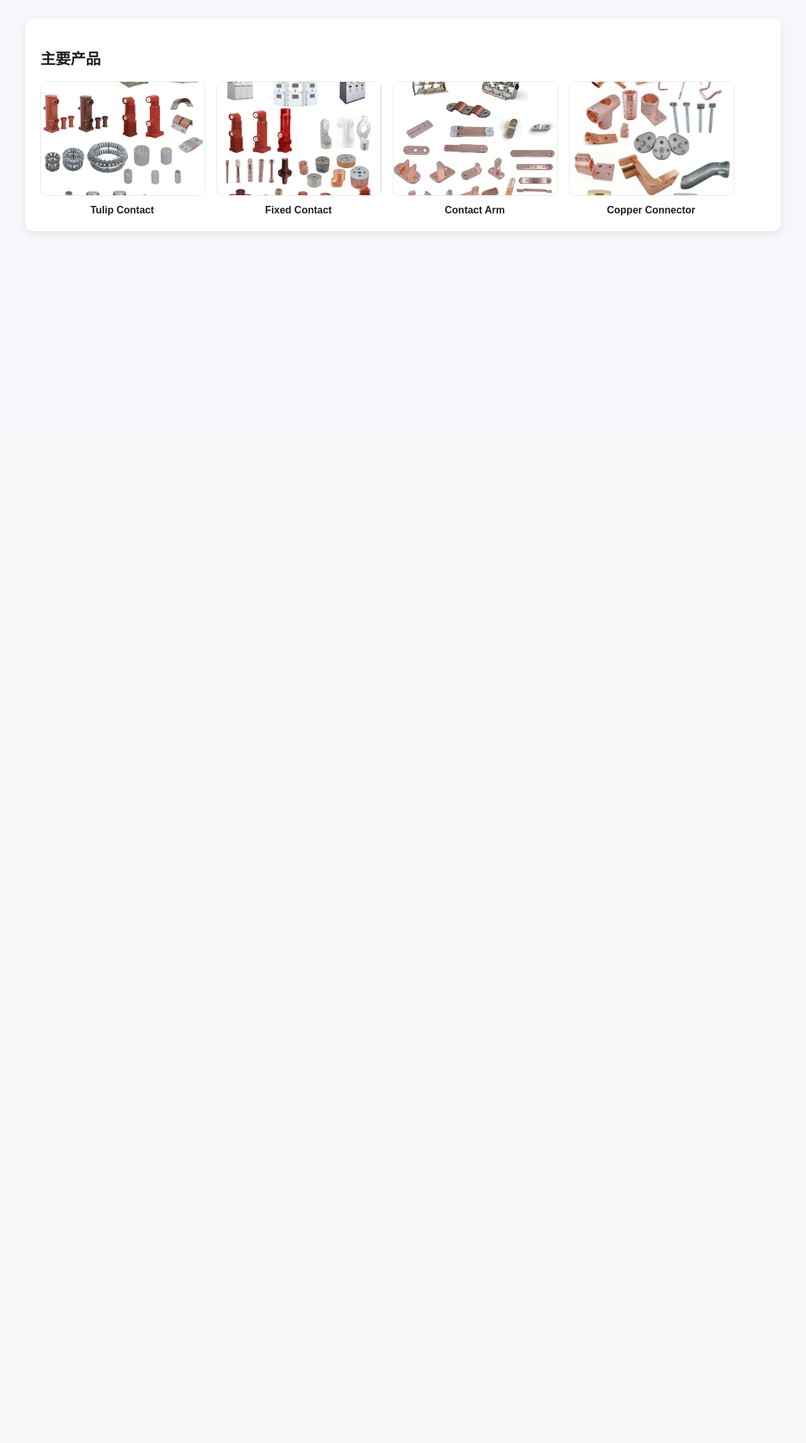
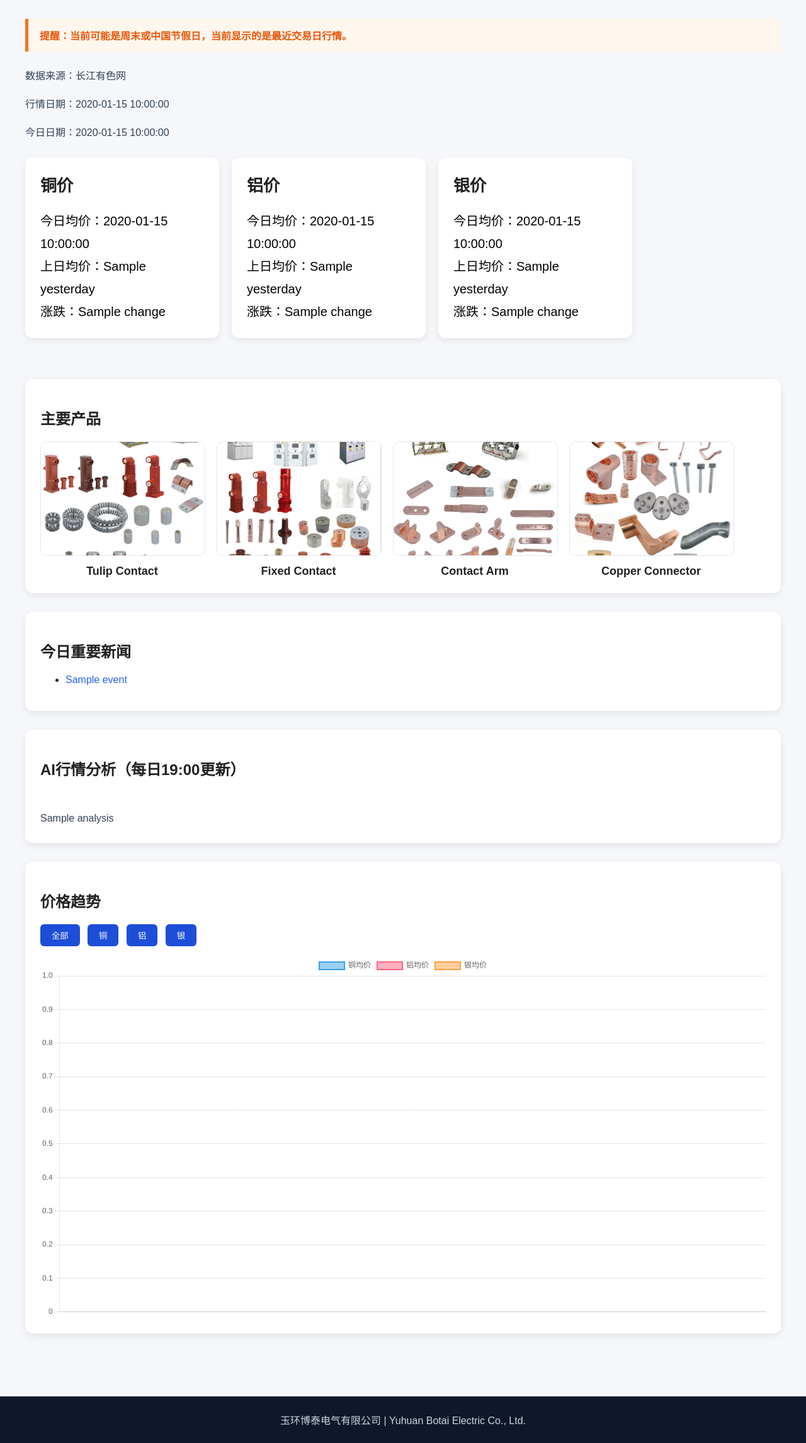
Before and after one commit to botaiwhy0316-cell/metal-site, a Flask app: template templates/index.html in a window 1280 px wide. Shown: the part 122-2414 px from the top of the page at 63% size. Before the commit the page ends 492 px from the top, so only its background shows below. Run offline with Flask 3, Linux system fonts and the light colour scheme; the template is opened without the code that fills it: most values are stand-ins (such as "Sample title", 1, 10 or a date in 2020).

Commit message:
Update index.html

```diff
--- a/templates/index.html
+++ b/templates/index.html
@@ -68,12 +68,16 @@
             margin-bottom: 35px;
         }
 
-        .card {
+        .card, .products, .news, .analysis, .chart-box {
             background: white;
             border-radius: 12px;
-            padding: 22px;
+            padding: 24px;
+            margin-bottom: 30px;
+            box-shadow: 0 4px 12px rgba(0,0,0,0.08);
+        }
+
+        .card {
             width: 260px;
-            box-shadow: 0 4px 12px rgba(0,0,0,0.08);
         }
 
         .card h2 {
@@ -86,14 +90,6 @@
             line-height: 1.8;
         }
 
-        .products {
-            background: white;
-            border-radius: 12px;
-            padding: 24px;
-            margin-bottom: 30px;
-            box-shadow: 0 4px 12px rgba(0,0,0,0.08);
-        }
-
         .product-grid {
             display: flex;
             gap: 20px;
@@ -102,9 +98,9 @@
 
         .product {
             width: 260px;
+            text-align: center;
         }
 
-        /* 🔥 核心：悬浮放大 */
         .product img {
             width: 100%;
             height: 180px;
@@ -122,10 +118,42 @@
         .product-title {
             margin-top: 10px;
             font-weight: bold;
-            text-align: center;
+            font-size: 18px;
         }
 
-        /* 🔥 点击弹窗 */
+        .news a {
+            color: #2563eb;
+            text-decoration: none;
+        }
+
+        .news li {
+            margin-bottom: 10px;
+        }
+
+        .analysis-content {
+            white-space: pre-line;
+            line-height: 1.8;
+            color: #334155;
+        }
+
+        .buttons {
+            margin-bottom: 15px;
+        }
+
+        .buttons button {
+            padding: 8px 18px;
+            margin-right: 8px;
+            border: none;
+            border-radius: 6px;
+            background: #1d4ed8;
+            color: white;
+            cursor: pointer;
+        }
+
+        .buttons button:hover {
+            background: #1e40af;
+        }
+
         .image-modal {
             display: none;
             position: fixed;
@@ -177,9 +205,49 @@
 
 <div class="container">
 
+    <div class="notice">
+        提醒：当前可能是周末或中国节假日，当前显示的是最近交易日行情。
+    </div>
+
+    <div class="info">
+        <p>数据来源：长江有色网</p>
+        <p>行情日期：{{ prices.market_date }}</p>
+        <p>今日日期：{{ today_date }}</p>
+    </div>
+
+    <div class="cards">
+
+        <div class="card">
+            <h2>铜价</h2>
+            <div class="price" style="color:{% if prices.copper.trend == 'up' %}red{% elif prices.copper.trend == 'down' %}green{% else %}black{% endif %};">
+                今日均价：{{ prices.copper.today }}<br>
+                上日均价：{{ prices.copper.yesterday }}<br>
+                涨跌：{{ prices.copper.change }}
+            </div>
+        </div>
+
+        <div class="card">
+            <h2>铝价</h2>
+            <div class="price" style="color:{% if prices.aluminum.trend == 'up' %}red{% elif prices.aluminum.trend == 'down' %}green{% else %}black{% endif %};">
+                今日均价：{{ prices.aluminum.today }}<br>
+                上日均价：{{ prices.aluminum.yesterday }}<br>
+                涨跌：{{ prices.aluminum.change }}
+            </div>
+        </div>
+
+        <div class="card">
+            <h2>银价</h2>
+            <div class="price" style="color:{% if prices.silver.trend == 'up' %}red{% elif prices.silver.trend == 'down' %}green{% else %}black{% endif %};">
+                今日均价：{{ prices.silver.today }}<br>
+                上日均价：{{ prices.silver.yesterday }}<br>
+                涨跌：{{ prices.silver.change }}
+            </div>
+        </div>
+
+    </div>
+
     <div class="products">
         <h2>主要产品</h2>
-
         <div class="product-grid">
 
             <div class="product">
@@ -205,9 +273,43 @@
         </div>
     </div>
 
+    <div class="news">
+        <h2>今日重要新闻</h2>
+        <ul>
+        {% for event in events %}
+            <li>
+                <a href="{{ event.link }}" target="_blank">{{ event.title }}</a>
+            </li>
+        {% endfor %}
+        </ul>
+    </div>
+
+    <div class="analysis">
+        <h2>AI行情分析（每日19:00更新）</h2>
+        <div class="analysis-content">
+{{ analysis }}
+        </div>
+    </div>
+
+    <div class="chart-box">
+        <h2>价格趋势</h2>
+
+        <div class="buttons">
+            <button onclick="showMetal('all')">全部</button>
+            <button onclick="showMetal('copper')">铜</button>
+            <button onclick="showMetal('aluminum')">铝</button>
+            <button onclick="showMetal('silver')">银</button>
+        </div>
+
+        <canvas id="priceChart" width="800" height="400"></canvas>
+    </div>
+
 </div>
 
-<!-- 🔥 弹窗 -->
+<div class="footer">
+    玉环博泰电气有限公司 | Yuhuan Botai Electric Co., Ltd.
+</div>
+
 <div id="imageModal" class="image-modal" onclick="closeImage()">
     <span>&times;</span>
     <img id="modalImage">
@@ -222,6 +324,79 @@ function openImage(src) {
 function closeImage() {
     document.getElementById("imageModal").style.display = "none";
 }
+
+const ctx = document.getElementById('priceChart').getContext('2d');
+
+const labels = {{ dates | tojson }};
+const copperData = {{ copper_history | tojson }};
+const aluminumData = {{ aluminum_history | tojson }};
+const silverData = labels.map(() => Number(String("{{ prices.silver.today }}").replace(",", "")));
+
+function copperDataset() {
+    return {
+        label: '铜均价',
+        data: copperData,
+        borderWidth: 2,
+        tension: 0.3
+    };
+}
+
+function aluminumDataset() {
+    return {
+        label: '铝均价',
+        data: aluminumData,
+        borderWidth: 2,
+        tension: 0.3
+    };
+}
+
+function silverDataset() {
+    return {
+        label: '银均价',
+        data: silverData,
+        borderWidth: 2,
+        tension: 0.3
+    };
+}
+
+let chart = new Chart(ctx, {
+    type: 'line',
+    data: {
+        labels: labels,
+        datasets: [
+            copperDataset(),
+            aluminumDataset(),
+            silverDataset()
+        ]
+    },
+    options: {
+        responsive: true
+    }
+});
+
+function showMetal(type) {
+    if (type === 'all') {
+        chart.data.datasets = [
+            copperDataset(),
+            aluminumDataset(),
+            silverDataset()
+        ];
+    }
+
+    if (type === 'copper') {
+        chart.data.datasets = [copperDataset()];
+    }
+
+    if (type === 'aluminum') {
+        chart.data.datasets = [aluminumDataset()];
+    }
+
+    if (type === 'silver') {
+        chart.data.datasets = [silverDataset()];
+    }
+
+    chart.update();
+}
 </script>
 
 </body>
```
